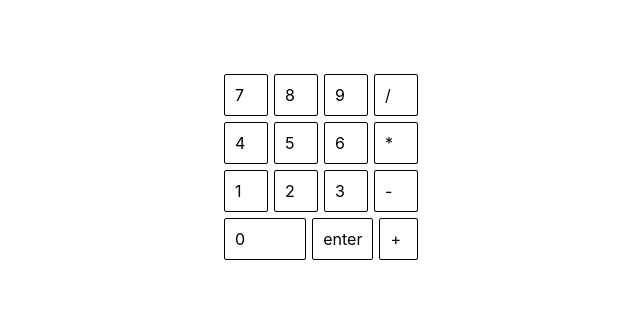
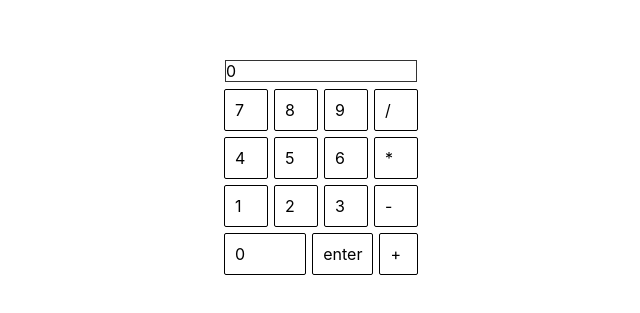
Before and after one commit to sofacles/calculator, a React (Create React App) app: page / in a window 1280 px wide. Shown: the part 133-446 px from the top of the page, without its empty margins (319-959 px from the left). Built offline with nearby package versions, Linux system fonts and the light colour scheme.

Commit message:
display reads from redux store

```diff
--- a/src/App.js
+++ b/src/App.js
@@ -1,11 +1,13 @@
-import React from 'react';
+import React, { useReducer } from 'react';
+import Calculator from "./Calculator";
 import './App.css';
-import Keypad from './KeyPad';
+
 
 function App() {
+
   return (
     <div className="App">
-      <Keypad />
+      <Calculator />
     </div>
   );
 }
--- /dev/null
+++ b/src/Calculator.js
@@ -0,0 +1,20 @@
+import React, {useReducer} from 'react';
+import Keypad from './KeyPad';
+import Display from './Display';
+import CalcReducer from "./store/CalcReducer";
+import InitialState from "./store/InitialState"
+
+const Calculator = () => {
+
+    const [state, dispatch] = useReducer(CalcReducer, InitialState());
+    const calculatorStyle = {
+        display: "flex",
+        flexDirection: "column"
+    }
+    return <div style={calculatorStyle}>
+         <Display value={state.stringCurrentlyBeingConcatenated} />
+      <Keypad />
+    </div>
+};
+
+export default Calculator;
--- /dev/null
+++ b/src/Display.js
@@ -0,0 +1,12 @@
+import React from "react";
+
+const Display = ({value}) => {
+
+    const displayStyle = {
+        border: "1px solid #333",
+        margin: "4px"
+    }
+    return <div style={displayStyle}>{value}</div>
+}
+
+export default Display;
--- /dev/null
+++ b/src/store/CalcReducer.js
@@ -0,0 +1,34 @@
+/*
+If I had just typed <2>, <3>, <+>
+running total would be 23
+operand would be "plus"
+
+then when I type <2> I set termToBeApplied to 2
+
+then when <enter> is pressed, we'll have an action called "calculate" or something which looks at runningTotal
+and the operand and the termToBeApplied and does some kind of math
+
+*/
+
+
+const CalcReducer = (state, action) => {
+
+  switch (action.type) {
+    case "Digit": {
+      if (state.termToBeApplied === 0) {
+        //then we're still building up the first number, the first operand
+        return {
+          ...state,
+          stringCurrentlyBeingConcatenated: state.stringCurrentlyBeingConcatenated.concat(
+            action.payload
+          )
+        };
+      }
+      break;
+    }
+
+    default: return state;
+  }
+};
+
+export default CalcReducer;
--- /dev/null
+++ b/src/store/InitialState.js
@@ -0,0 +1,10 @@
+const initializeState = () => {
+    return {
+        runningTotal: 0,
+        stringCurrentlyBeingConcatenated: "0",
+        termToBeApplied: 0,
+        operand: ""
+      };
+};
+
+export default initializeState;
```
